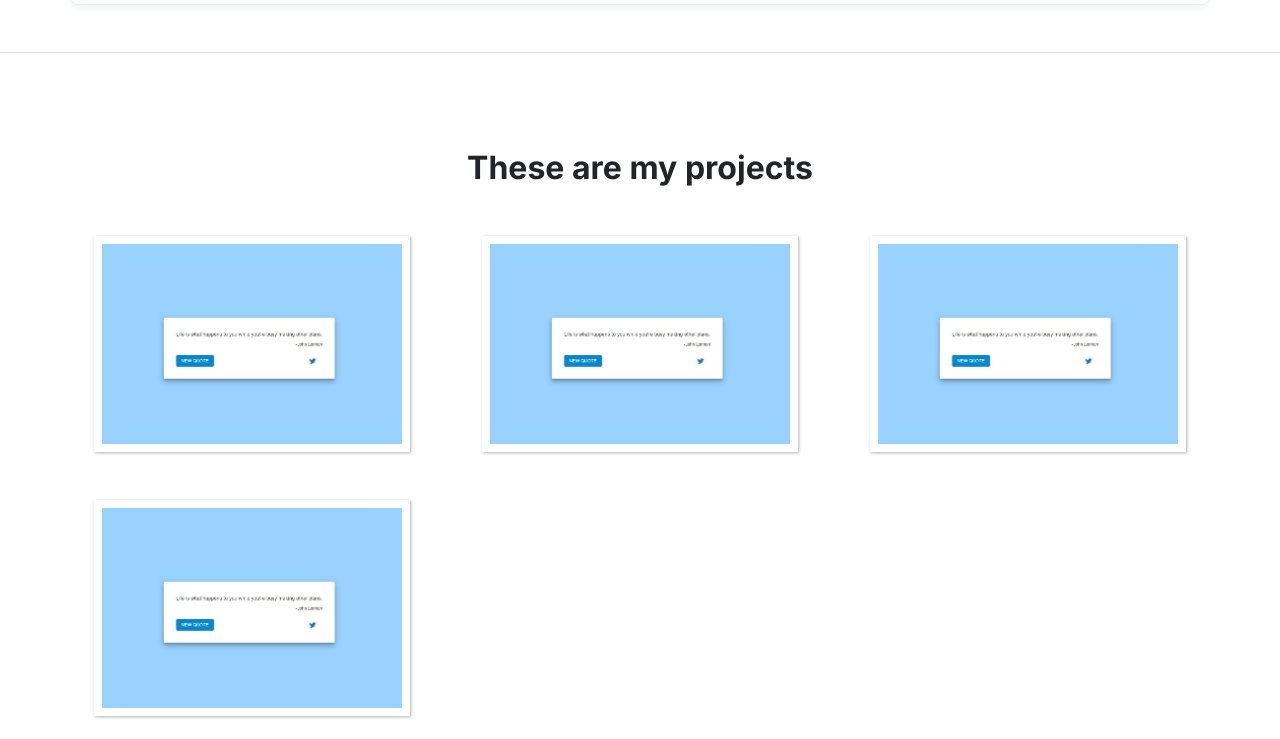
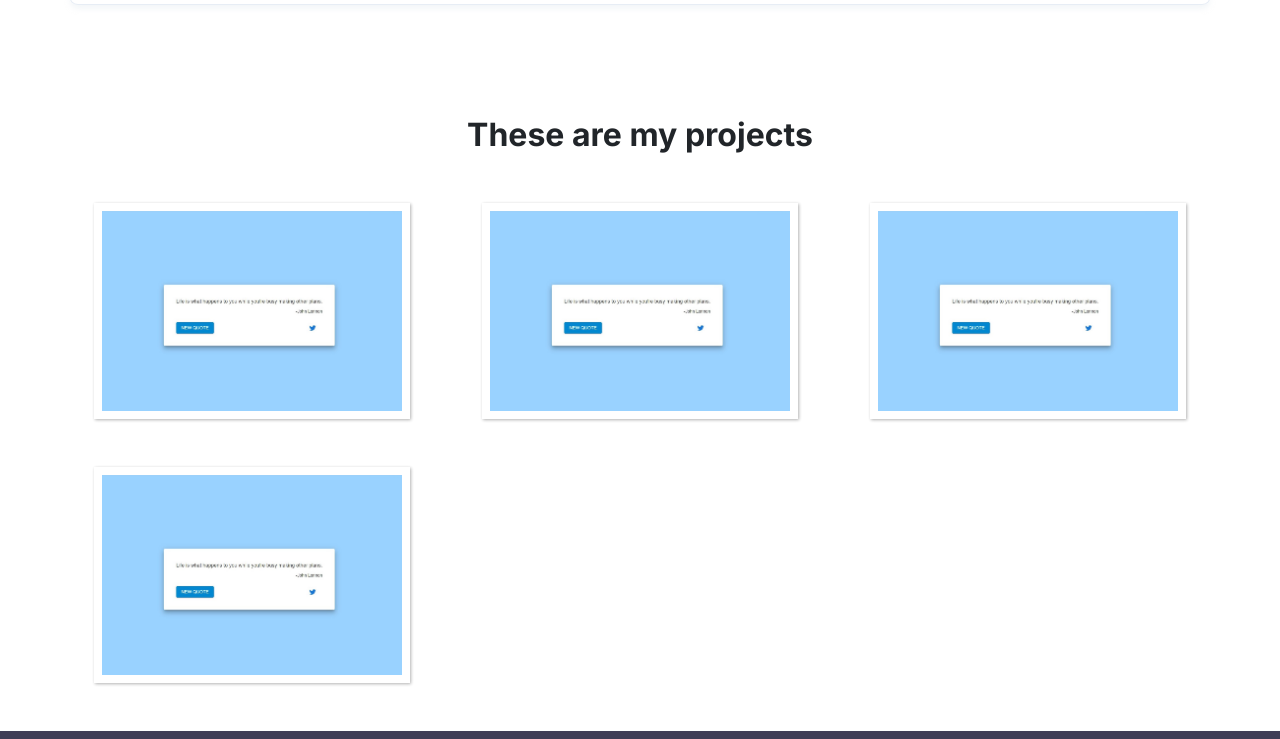
Before and after one commit to aguilcasariki/portfolio, a plain HTML site: page index.html in a window 1280 px wide. Shown: the part 1428-2167 px from the top of the page. Drawn offline with nearby package versions, Linux system fonts and the light colour scheme.

Commit message:
Fix projects section spacing

```diff
--- a/index.html
+++ b/index.html
@@ -176,11 +176,11 @@
 
       <!--Projects section-->
 
-      <section id="projects" class="projects py-5 border-top">
+      <section id="projects" class="projects py-5">
         <div
           class="projects_container container d-flex flex-column align-items-center"
         >
-          <h2 class="projects_title my-5 fs-2 fw-bold">
+          <h2 class="projects_title mb-5 mt-3 fs-2 fw-bold">
             These are my projects
           </h2>
 
```
